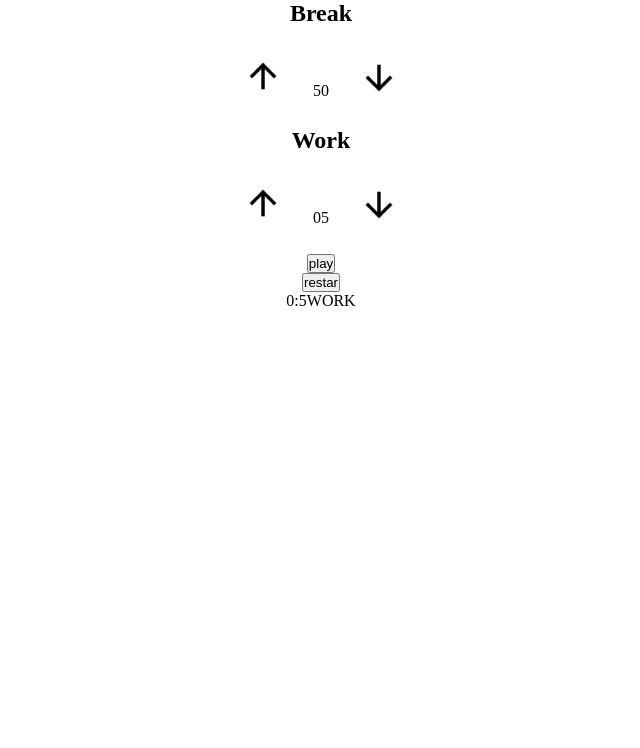
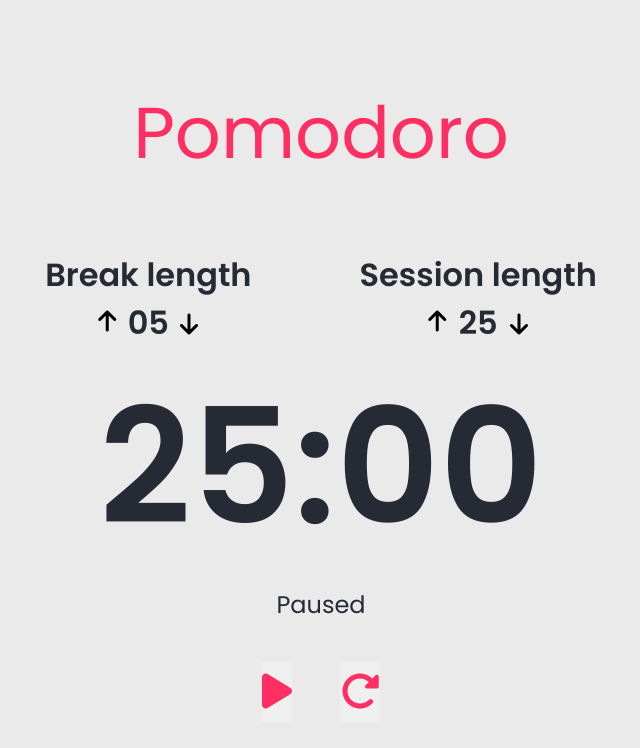
Before and after one commit to Qatihc/pomodoro, a React app: page / in a window 1280 px wide. Shown: the whole page, without its empty margins (319-959 px from the left). Built offline with nearby package versions, Linux system fonts and the light colour scheme.

Commit message:
Cambiado estilo en todos los componentes

```diff
--- a/package.json
+++ b/package.json
@@ -27,6 +27,7 @@
   },
   "dependencies": {
     "react": "^17.0.2",
-    "react-dom": "^17.0.2"
+    "react-dom": "^17.0.2",
+    "react-helmet": "^6.1.0"
   }
 }
--- a/src/Components/App/App.js
+++ b/src/Components/App/App.js
@@ -6,7 +6,7 @@ import styles from './App.module.css';
 const App = () => {
   return (
     <div className={styles.mainContainer}>
-     {/*  <h1 className={styles.pomodoroTitle}>Pomodoro</h1> */}
+      <h1 className={styles.pomodoroTitle}>Pomodoro</h1>
       <Timer />
     </div>
   )
--- a/src/Components/App/App.module.css
+++ b/src/Components/App/App.module.css
@@ -1,11 +1,31 @@
 .mainContainer {
+  position: relative;
   display: flex;
+  transform: translateX(-50%);
+  left: 50%;
   min-height: 100vh;
+  width: 60%;
   flex-flow: column nowrap;
-  justify-content: flex-start;
+  justify-content: center;
   align-items: center;
 }
 
 .pomodoroTitle {
-   font-size: 6rem;
+   font-size: 4.5rem;
+   font-weight: 300;
+   margin-bottom: 1.5rem;
+   color: var(--color-red);
 }
+
+@media (max-width: 1000px) {
+  .mainContainer {
+    width: 90%;
+    justify-content: flex-start;
+  }
+}
+
+@media (max-width: 500px) {
+  .pomodoroTitle {
+    font-size: 4rem;
+  }
+}
--- a/src/Components/ArrowButton/ArrowButton.js
+++ b/src/Components/ArrowButton/ArrowButton.js
@@ -4,7 +4,7 @@ import arrow from '~/assets/arrowx2.png'
 
 const ArrowButton = ({ className, onClick }) => {
   return (
-    <button className={`${className} ${styles.arrowButton}`} onClick={onClick}><img className={styles.arrowImg} src={arrow}></img></button>
+    <button className={`${className} ${styles.arrowButton}`} onClick={onClick}><i className={`fas fa-arrow-up ${styles.arrowIcon}`}></i></button>
   )
 }
 
--- a/src/Components/ArrowButton/ArrowButton.module.css
+++ b/src/Components/ArrowButton/ArrowButton.module.css
@@ -2,12 +2,10 @@
   background-color: transparent;
   border: none;
   cursor: pointer;
-  width: 100px;
-  height: 100px;
 }
 
-.arrowImg {
-  width: 40px;
+.arrowIcon {
+  font-size: 1.5rem;
 }
 
 .arrowUp {
--- a/src/Components/Counter/Counter.js
+++ b/src/Components/Counter/Counter.js
@@ -1,32 +1,43 @@
 import React from 'react'
 import { formatTime } from '../../utils'
 import { ArrowUpButton, ArrowDownButton } from '../ArrowButton'
+import useCounterChangeAmount from './hooks/useCounterChangeAmount'
 
 import styles from './Counter.module.css'
 
 
-const Counter = ({ name, setCounter, counter }) => {
+const Counter = ({ name, setCounter, counter, loopAround }) => {
   const { minutes, seconds } = formatTime(counter);
 
-  const changeAmount = 60
+  const minCount = 60 * 1;
+  const maxCount = 60 * 59;
+  const changeAmount = useCounterChangeAmount(60 * 1)
+
   const incrementCounter = () => {
+    if (counter + changeAmount > maxCount) {
+      if (loopAround) return setCounter((c) => minCount)
+      return;
+    }
     setCounter((c) => c + changeAmount);
   }
 
   const decrementCounter = () => {
-    if (counter - changeAmount <= 0) return;
+    if (counter - changeAmount < minCount) {
+      if (loopAround) return setCounter((c) => maxCount);
+      return;
+    }
     setCounter((c) => c - changeAmount);
   }
 
   return (
-    <>
-      <h2>{name}</h2>
-      <div>
+    <div className={styles.container}>
+      <h2 className={styles.counterName}>{name}</h2>
+      <div className={styles.cont}>
         <ArrowUpButton onClick={incrementCounter}></ArrowUpButton>
-        <span>{minutes}{seconds}</span>
+        <div className={styles.counterNumber}>{minutes}</div>
         <ArrowDownButton onClick={decrementCounter}></ArrowDownButton>
       </div>
-    </>
+    </div>
   )
 }
 
--- a/src/Components/Counter/Counter.module.css
+++ b/src/Components/Counter/Counter.module.css
@@ -0,0 +1,28 @@
+.counterName {
+  font-size: 2rem;
+  text-align: center;
+}
+
+.container {
+  display: flex;
+  flex-direction: column;
+  justify-content: center;
+  align-items: center;
+}
+
+.counterNumber {
+  display: inline-block;
+  font-family: 'Poppins', sans-serif;
+  font-size: 2rem;
+  text-align: center;
+  width: 1.5em;
+  margin: 0 .5rem;
+}
+
+.cont {
+  display: flex;
+  flex-direction: row;
+  justify-content: center;
+  align-items: center;
+  font-weight: 700;
+}
--- /dev/null
+++ b/src/Components/Counter/hooks/useCounterChangeAmount.js
@@ -0,0 +1,35 @@
+import { useState, useEffect } from 'react';
+
+const useCounterChangeAmount = (initialChangeAmount) => {
+  const [changeAmount, setChangeAmount] = useState(initialChangeAmount);
+  const [shiftKeyDown, setShiftKeyDown] = useState(false);
+
+  const multiplyChangeAmountBy = (multiplyBy) => {
+    setChangeAmount(changeAmount * multiplyBy);
+  }
+
+  useEffect(() => {
+    const handleKeyDown = ({ key }) => {
+      if (key !== 'Shift' || shiftKeyDown) return;
+      setShiftKeyDown(true);
+      multiplyChangeAmountBy(5);
+    }
+    const handleKeyUp = ({ key }) => {
+      if (key !== 'Shift' || !shiftKeyDown) return;
+      setShiftKeyDown(false);
+      multiplyChangeAmountBy(1/5);
+    }
+
+    window.addEventListener('keydown', handleKeyDown);
+    window.addEventListener('keyup', handleKeyUp);
+
+    return () => {
+      window.removeEventListener('keydown', handleKeyDown);
+      window.removeEventListener('keyup', handleKeyUp);
+    }
+  })
+
+  return changeAmount;
+}
+
+export default useCounterChangeAmount;
--- a/src/Components/Timer/Timer.js
+++ b/src/Components/Timer/Timer.js
@@ -1,17 +1,17 @@
 import React, { useEffect, useState } from 'react';
+import Helmet from 'react-helmet';
 import { Counter } from '../Counter';
 import { WORK, BREAK } from '../../const/timerStatus';
 import { formatTime } from '../../utils';
+
 import styles from './Timer.module.css';
 
 const Timer = () => {
   console.log('render')
-  const [ breakCounter, setBreakCounter ] = useState(5 * 60);
-  const [ workCounter, setWorkCounter ] = useState(5 * 1);
-
+  const [ breakCounter, setBreakCounter ] = useState(60 * 5);
+  const [ workCounter, setWorkCounter ] = useState(60 * 25);
   const [ isPaused, setIsPaused ] = useState(true);
   const [ timerStatus, setTimerStatus ] = useState(WORK);
-
   const [ pomodoroTimer, setPomodoroTimer ] = useState(workCounter);
 
   useEffect(() => {
@@ -43,15 +43,26 @@ const Timer = () => {
     setPomodoroTimer(workCounter);
   }
 
+  const displayStatus = (isPaused) ? 'PAUSED' : timerStatus
   const {minutes, seconds} = formatTime(pomodoroTimer)
+  const toggleTimerButton = (isPaused) ? <i class="fas fa-play"></i> : <i class="fas fa-pause"></i>;
   return (
     <>
-      <Counter name={'Break'} setCounter={setBreakCounter} counter={breakCounter}/>
-      <Counter name={'Work'} setCounter={setWorkCounter} counter={workCounter}/>
-      <button onClick={handleToggleTimer}> play</button>
-      <button onClick={handleRestart}> restar</button>
-      {`${minutes}:${seconds}`}
-      {timerStatus}
+      <Helmet>
+        <title>{`Pomodoro | ${displayStatus} ${isPaused ? '' : minutes + ':' + seconds}`}</title>
+      </Helmet>
+      <div className={styles.countersContainer}>
+        <Counter name={'Break length'} setCounter={setBreakCounter} counter={breakCounter} loopAround={true}/>
+        <Counter name={'Session length'} setCounter={setWorkCounter} counter={workCounter} loopAround={true}/>
+      </div>
+      <div className={styles.timer}>
+        <span className={styles.minutes}>{minutes}</span>{seconds}
+      </div>
+      <span className={styles.status}>{displayStatus}</span>
+      <div className={styles.buttonsContainer}>
+        <button className={styles.button} onClick={handleToggleTimer}>{toggleTimerButton}</button>
+        <button className={styles.button} onClick={handleRestart}><i class="fas fa-redo-alt"></i></button>
+      </div>
     </>
   )
 }
--- a/src/Components/Timer/Timer.module.css
+++ b/src/Components/Timer/Timer.module.css
@@ -0,0 +1,57 @@
+.timer {
+  font-weight: 600;
+  font-size: 10rem;
+  font-family: 'Poppins', sans-serif;
+}
+
+.countersContainer {
+  display: flex;
+  width: 100%;
+  margin-top: 2.5rem;
+  justify-content: space-evenly;
+}
+
+.buttonsContainer {
+  display: flex;
+  margin-top: 2.5rem;
+  flex-direction: row nowrap;
+  gap: 3rem;
+
+}
+
+.button {
+  border: none;
+  cursor: pointer;
+  color: var(--color-red);
+  font-size: 2.5rem;
+}
+
+.button:hover, .button:active {
+  background-color: transparent;
+}
+
+.minutes::after {
+  content: ':';
+}
+
+.status {
+  font-size: 1.5rem;
+  text-transform: lowercase;
+}
+
+.status::first-letter {
+  text-transform: uppercase;
+}
+
+@media (max-width: 1000px) {
+  .countersContainer {
+    flex-flow: column nowrap;
+    gap: 3rem;
+  }
+}
+
+@media (max-width: 500px) {
+  .timer {
+    font-size: 7rem;
+  }
+}
--- a/src/index.css
+++ b/src/index.css
@@ -1,4 +1,16 @@
 * {
   margin: 0;
   padding: 0;
+  font-family: 'Poppins', sans-serif;;
 }
+
+:root {
+  --color-red: #ff2e63;
+  --color-background: #eaeaea;
+  --color-text: #252a34;
+}
+
+body {
+  background-color: var(--color-background);
+  color: var(--color-text);
+}
--- a/src/index.html
+++ b/src/index.html
@@ -4,6 +4,10 @@
   <meta charset="UTF-8">
   <meta http-equiv="X-UA-Compatible" content="IE=edge">
   <meta name="viewport" content="width=device-width, initial-scale=1.0">
+  <link rel="preconnect" href="https://fonts.googleapis.com">
+  <link rel="preconnect" href="https://fonts.gstatic.com" crossorigin>
+  <link href="https://fonts.googleapis.com/css2?family=Poppins:wght@400;600&display=swap" rel="stylesheet">
+  <script src="https://kit.fontawesome.com/cf2927f4ee.js" crossorigin="anonymous"></script>
   <title>Pomodoro</title>
 </head>
 <body>
--- a/src/utils/formatTime.js
+++ b/src/utils/formatTime.js
@@ -1,6 +1,10 @@
 const formatTime = (time) => {
-  const minutes = Math.floor(time / 60);
-  const seconds = time % 60;
+  let minutes = Math.floor(time / 60);
+  let seconds = time % 60;
+
+  /* Agrego leading zeros */
+  minutes = String(minutes).padStart(2, '0')
+  seconds = String(seconds).padStart(2, '0')
 
   return { minutes, seconds};
 }
```
Also changed, not shown: 1 other file.
